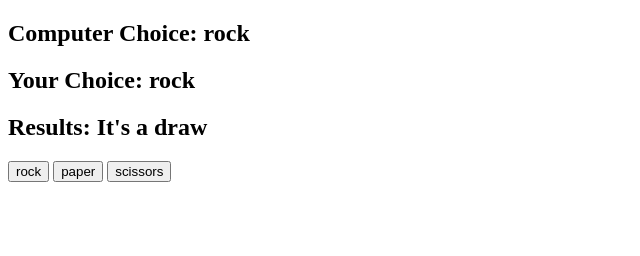
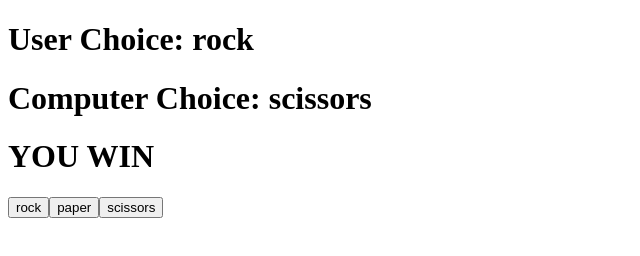
Before and after one commit to elkeiyya/rps, a plain HTML site: page index.html in a window 1280 px wide. Both pictures are taken after a click on the button "rock". Shown: the whole page, without its empty margins (0-640 px from the left). Drawn offline with Linux system fonts and the light colour scheme.

Commit message:
method 2

```diff
--- a/app.js
+++ b/app.js
@@ -1,56 +1,49 @@
-const computerChoiceDisplay = document.getElementById("computer-choice");
-const userChoiceDisplay = document.getElementById("user-choice");
-const resultDisplay = document.getElementById("results");
-const possibleChoices = document.querySelectorAll("button");
+const userChoiceDisplay = document.createElement("h1");
+const computerChoiceDisplay = document.createElement("h1");
+const resultDisplay = document.createElement("h1");
+const gameGrid = document.getElementById("game");
+gameGrid.append(userChoiceDisplay, computerChoiceDisplay, resultDisplay);
 
-let userChoice, computerChoice, result;
+const choices = ["rock", "paper", "scissors"];
+let userChoice, computerChoice;
 
-possibleChoices.forEach(possibleChoice =>
-  possibleChoice.addEventListener("click", e => {
-    userChoice = e.target.id;
-    userChoiceDisplay.innerHTML = userChoice;
-    generateComputerChoice();
-    getResult();
-  })
-);
+const handleClick = e => {
+  userChoice = e.target.id;
+  userChoiceDisplay.innerHTML = "User Choice: " + userChoice;
+  generateComputerChoice();
+  getResults();
+};
 
-function generateComputerChoice() {
-  const randomNumber = Math.floor(Math.random() * 3) + 1; //or you can use possibleChoices.length
+const generateComputerChoice = () => {
+  const randomChoice = choices[Math.floor(Math.random() * choices.length)];
+  computerChoice = randomChoice;
+  computerChoiceDisplay.innerHTML = "Computer Choice: " + computerChoice;
+};
 
-  if (randomNumber === 1) {
-    computerChoice = "rock";
-  }
-  if (randomNumber === 2) {
-    computerChoice = "paper";
-  }
-  if (randomNumber === 3) {
-    computerChoice = "scissors";
-  }
-
-  computerChoiceDisplay.innerHTML = computerChoice;
+for (let i = 0; i < choices.length; i++) {
+  const button = document.createElement("button");
+  button.id = choices[i];
+  button.innerHTML = choices[i];
+  button.addEventListener("click", handleClick);
+  gameGrid.appendChild(button);
 }
 
-function getResult() {
-  if (computerChoice === userChoice) {
-    result = "It's a draw";
+const getResults = () => {
+  switch (userChoice + computerChoice) {
+    case "scissorspaper":
+    case "rockscissors":
+    case "paperrock":
+      resultDisplay.innerHTML = "YOU WIN";
+      break;
+    case "paperscissors":
+    case "scissorsrock":
+    case "rockpaper":
+      resultDisplay.innerHTML = "YOU LOSE";
+      break;
+    case "scissorsscissors":
+    case "rockrock":
+    case "paperpaper":
+      resultDisplay.innerHTML = "IT'S A DRAW";
+      break;
   }
-  if (computerChoice === "rock" && userChoice === "paper") {
-    result = "You win!";
-  }
-  if (computerChoice === "rock" && userChoice === "scissors") {
-    result = "You lose!";
-  }
-  if (computerChoice === "paper" && userChoice === "scissors") {
-    result = "You win!";
-  }
-  if (computerChoice === "paper" && userChoice === "rock") {
-    result = "You lose!";
-  }
-  if (computerChoice === "scissors" && userChoice === "paper") {
-    result = "You lose!";
-  }
-  if (computerChoice === "scissors" && userChoice === "rock") {
-    result = "You win!";
-  }
-  resultDisplay.innerHTML = result;
-}
+};
--- a/index.html
+++ b/index.html
@@ -6,13 +6,7 @@
     <title>Document</title>
   </head>
   <body>
-    <h2>Computer Choice: <span id="computer-choice"></span></h2>
-    <h2>Your Choice: <span id="user-choice"></span></h2>
-    <h2>Results: <span id="results"></span></h2>
-    <button id="rock">rock</button>
-    <button id="paper">paper</button>
-    <button id="scissors">scissors</button>
-
+    <div id="game"></div>
     <script src="app.js"></script>
   </body>
 </html>
```
